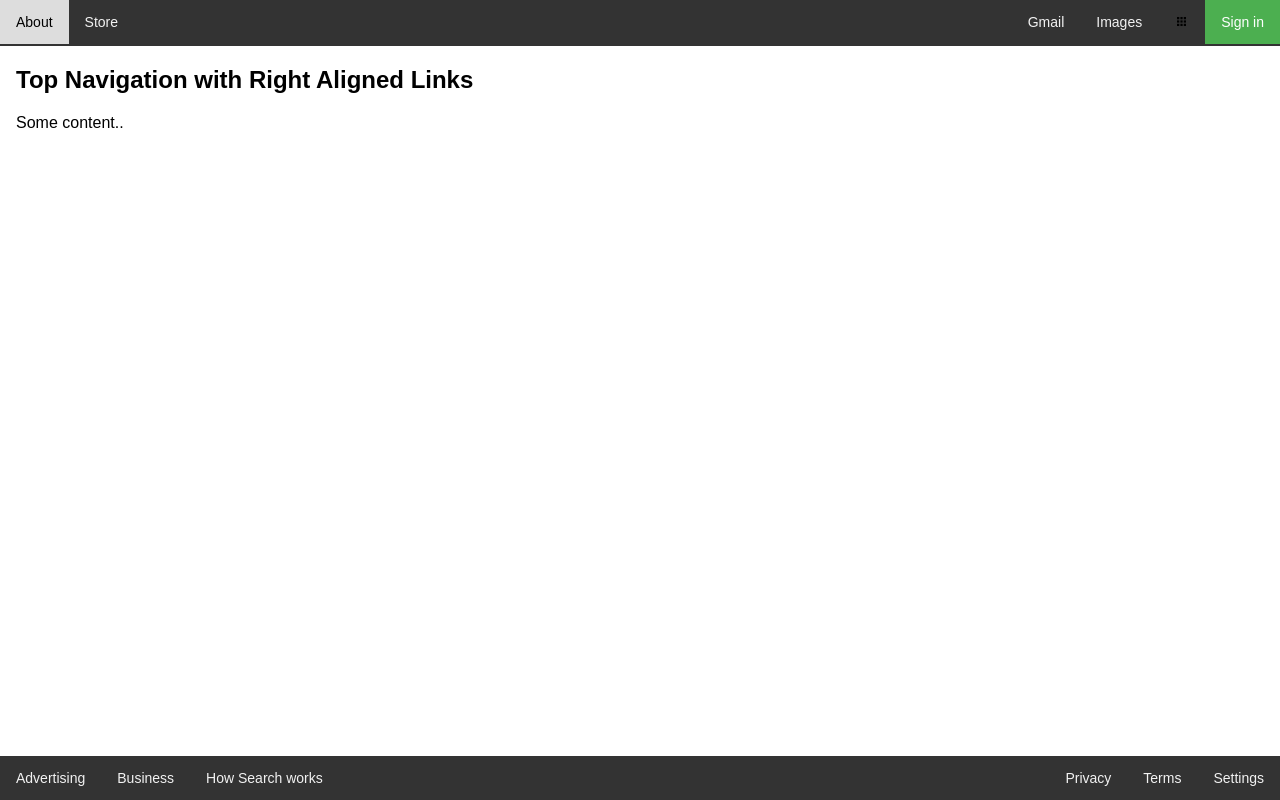
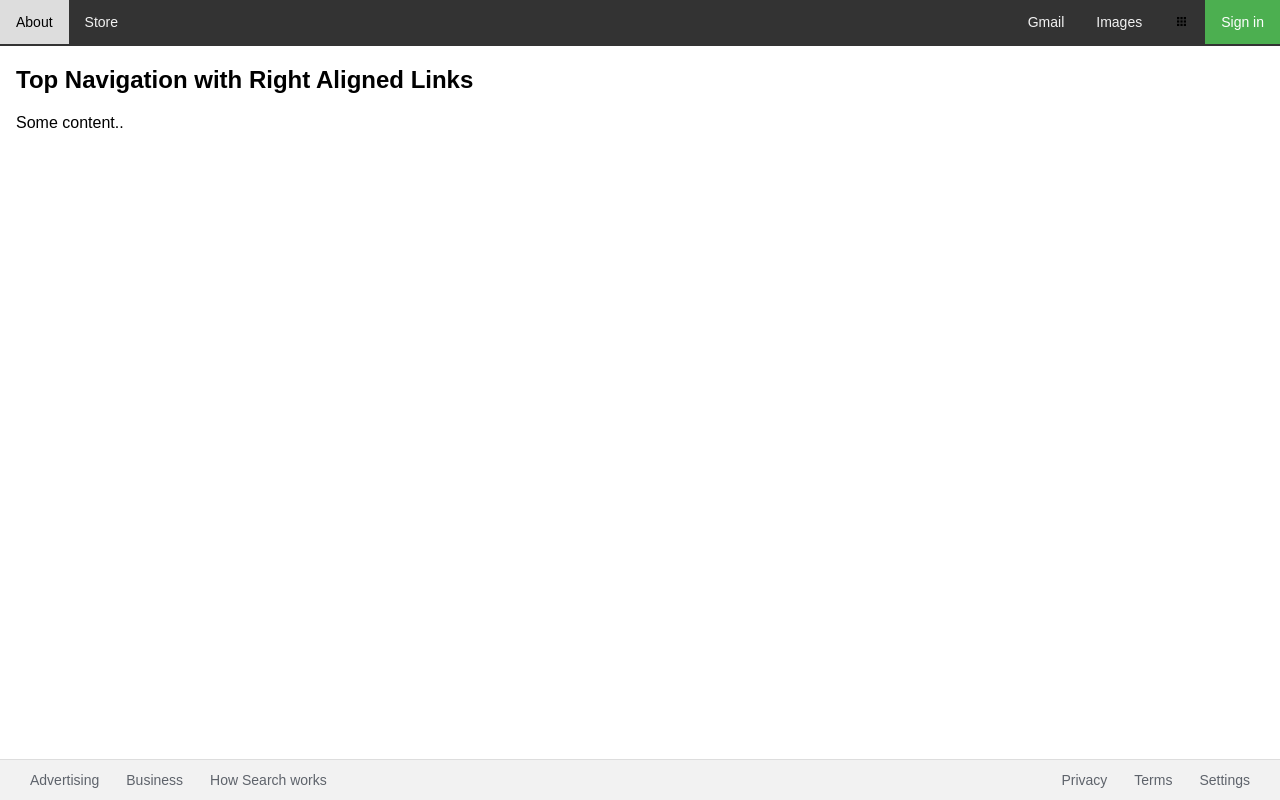
Before and after one commit to qSharpy/google-homepage, a plain HTML site: page index.html in a window 1280 px wide. Drawn offline with Linux system fonts and the light colour scheme.

Commit message:
Modify navbar to look 100% like Google

```diff
--- a/index.html
+++ b/index.html
@@ -25,11 +25,11 @@
           <div class="navbar">
             <a href="#advertising">Advertising</a>
             <a href="#business">Business</a>
-            <a href="#about">How Search works</a>
+            <a href="#how-search-works">How Search works</a>
             <div class="navbar-right">
-              <a href="#search">Privacy</a>
-              <a href="#about">Terms</a>
-              <a href="#about">Settings</a>
+              <a href="#privacy">Privacy</a>
+              <a href="#terms">Terms</a>
+              <a href="#settings">Settings</a>
             </div>
           </div>
           </body>
--- a/styles/style.css
+++ b/styles/style.css
@@ -33,18 +33,20 @@ body {
 
 .navbar {
   overflow: hidden;
-  background-color: #333;
+  background-color: #F2F2F2;
   position: fixed;
   bottom: 0;
   width: 100%;
+  padding-left: 16.5px;
+  border-top: 1px solid #ddd;
 }
 
 .navbar a {
   float: left;
   display: block;
-  color: #f2f2f2;
+  color: #5E636B;
   text-align: center;
-  padding: 14px 16px;
+  padding: 12px 13.5px;
   text-decoration: none;
   font-size: 14px;
 }
@@ -61,4 +63,5 @@ body {
 
 .navbar-right {
   float: right;
+  padding-right: 33px;
 }
```
